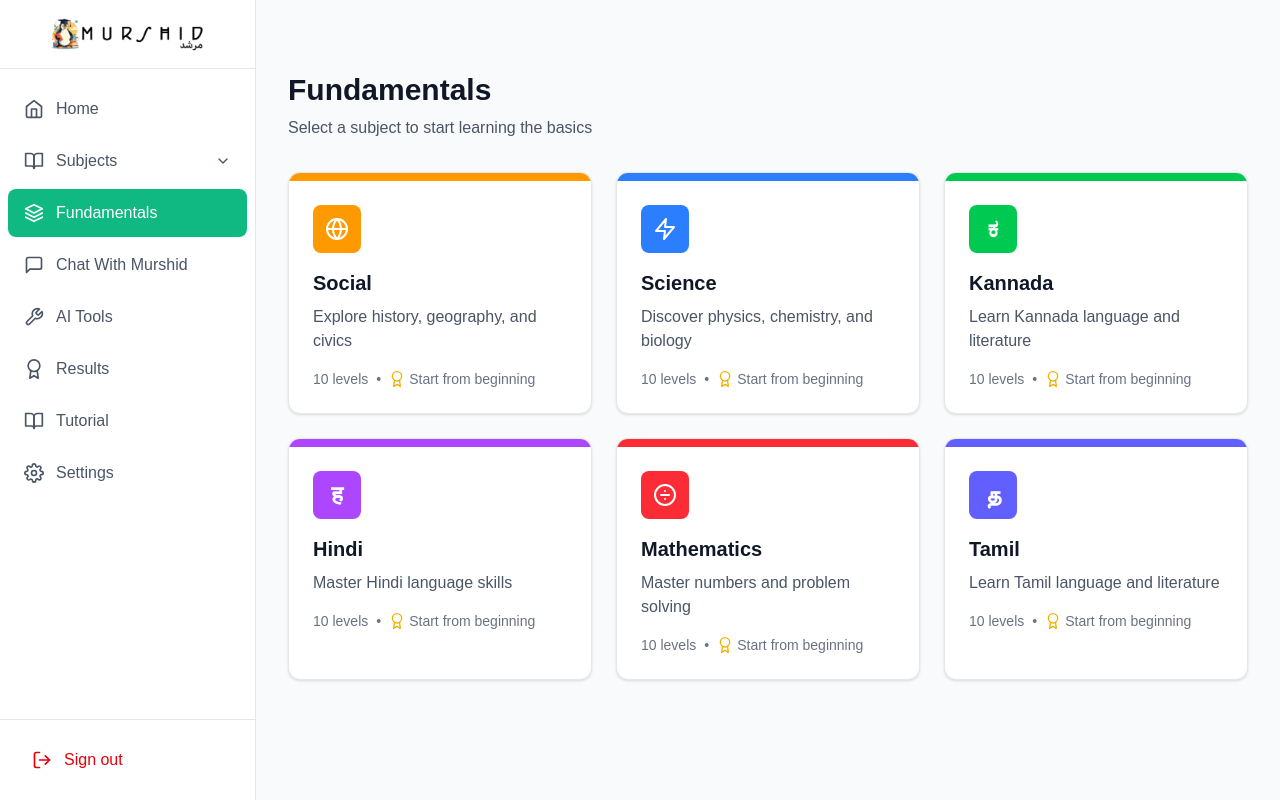
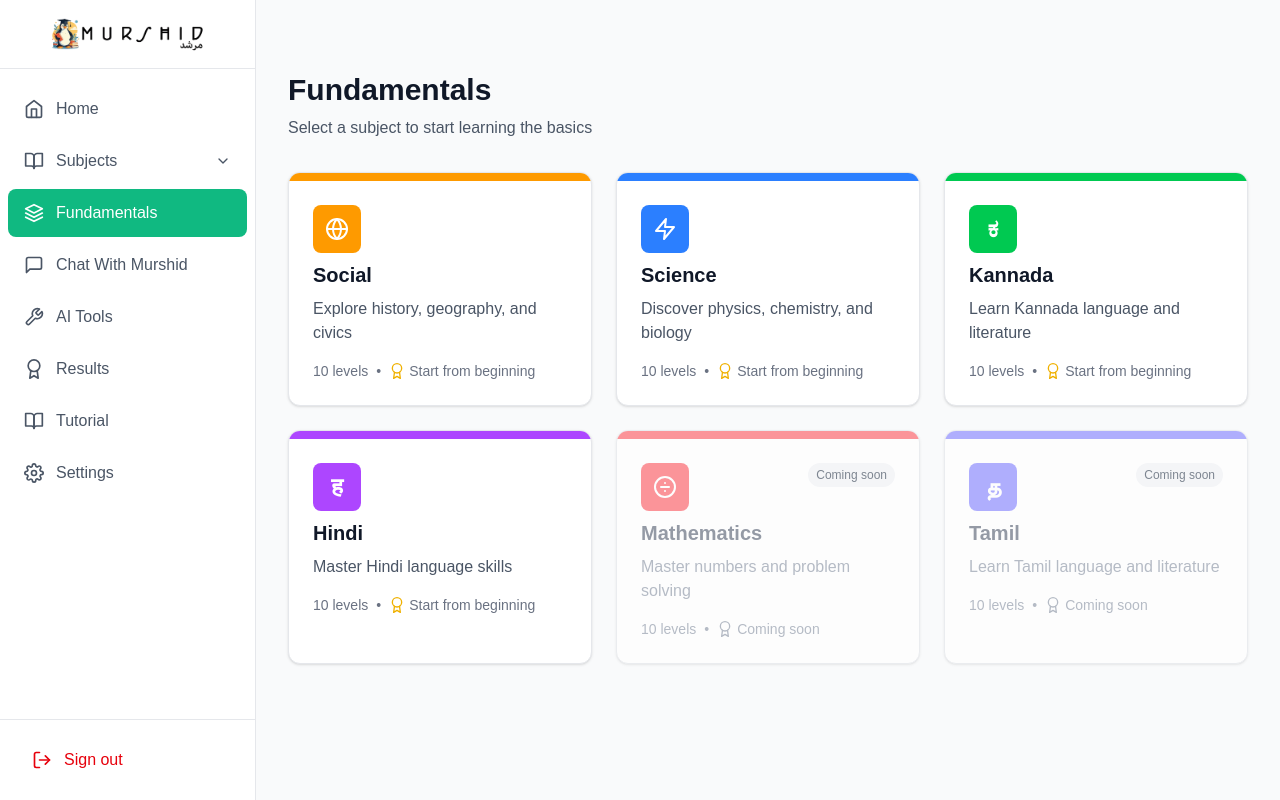
Before and after one commit to Muttonkaima/Murshid, a Next.js app: page /fundamentals in a window 1280 px wide. Built offline with nearby package versions, Linux system fonts and the light colour scheme.

Commit message:
Added locked feature to fundamental subjects

```diff
--- a/src/app/fundamentals/page.tsx
+++ b/src/app/fundamentals/page.tsx
@@ -21,7 +21,8 @@ const subjects = [
     icon: <FiGlobe className="text-2xl text-white" />,
     color: 'from-amber-500 to-yellow-400',
     bgColor: 'bg-amber-500',
-    borderColor: 'border-amber-400'
+    borderColor: 'border-amber-400',
+    isLocked: false
   },
   {
     id: 'science',
@@ -30,17 +31,18 @@ const subjects = [
     icon: <FiZap className="text-2xl text-white" />,
     color: 'from-blue-500 to-cyan-400',
     bgColor: 'bg-blue-500',
-    borderColor: 'border-blue-400'
+    borderColor: 'border-blue-400',
+    isLocked: false
   },
   {
     id: 'kannada',
     name: 'Kannada',
     description: 'Learn Kannada language and literature',
-    // icon: <FiType className="text-2xl text-white" />,
     icon: <p className="text-2xl text-white font-bold">ಕ</p>,
     color: 'from-green-500 to-emerald-400',
     bgColor: 'bg-green-500',
-    borderColor: 'border-green-400'
+    borderColor: 'border-green-400',
+    isLocked: false
   },
   {
     id: 'hindi',
@@ -49,7 +51,8 @@ const subjects = [
     icon: <p className="text-2xl text-white font-bold">ह</p>,
     color: 'from-purple-500 to-fuchsia-400',
     bgColor: 'bg-purple-500',
-    borderColor: 'border-purple-400'
+    borderColor: 'border-purple-400',
+    isLocked: false
   },
   {
     id: 'mathematics',
@@ -58,7 +61,9 @@ const subjects = [
     icon: <FiDivideCircle className="text-2xl text-white" />,
     color: 'from-red-500 to-pink-400',
     bgColor: 'bg-red-500',
-    borderColor: 'border-red-400'
+    borderColor: 'border-red-400',
+    isLocked: true,
+    lockedMessage: 'Coming soon!'
   },
   {
     id: 'tamil',
@@ -67,7 +72,9 @@ const subjects = [
     icon: <p className="text-2xl text-white font-bold">த</p>,
     color: 'from-indigo-500 to-violet-400',
     bgColor: 'bg-indigo-500',
-    borderColor: 'border-indigo-400'
+    borderColor: 'border-indigo-400',
+    isLocked: true,
+    lockedMessage: 'Coming soon!'
   }
 ];
 
@@ -221,22 +228,37 @@ export default function FundamentalsPage() {
               {subjects.map((subject) => (
                 <div
                   key={subject.id}
-                  onClick={() => handleSubjectClick(subject)}
-                  className={`group bg-white rounded-xl shadow-sm border border-gray-200 overflow-hidden cursor-pointer transition-all duration-300 hover:shadow-md hover:-translate-y-1`}
+                  onClick={() => !subject.isLocked && handleSubjectClick(subject)}
+                  className={`group relative bg-white rounded-xl shadow-sm border border-gray-200 overflow-hidden transition-all duration-300 ${
+                    subject.isLocked
+                      ? 'opacity-70 cursor-not-allowed'
+                      : 'cursor-pointer hover:shadow-md hover:-translate-y-1'
+                  }`}
                 >
-                  <div className={`h-2 ${subject.bgColor}`}></div>
-                  <div className="p-6">
-                    <div className={`w-12 h-12 rounded-lg ${subject.bgColor} bg-opacity-10 flex items-center justify-center mb-4 ${subject.bgColor.replace('bg-', 'text-')}`}>
-                      {subject.icon}
+                  <div className={`h-2 ${subject.bgColor} ${subject.isLocked ? 'opacity-70' : ''}`}></div>
+                  <div className="p-6 relative">
+                    <div className="flex justify-between items-start mb-2">
+                      <div className={`w-12 h-12 rounded-lg ${subject.bgColor} ${subject.isLocked ? 'opacity-70' : 'bg-opacity-10'} flex items-center justify-center ${subject.bgColor.replace('bg-', 'text-')}`}>
+                        {subject.icon}
+                      </div>
+                      {subject.isLocked && (
+                        <span className="text-xs bg-gray-100 text-gray-600 px-2 py-1 rounded-full">
+                          Coming soon
+                        </span>
+                      )}
                     </div>
-                    <h3 className="text-xl font-semibold text-gray-900 mb-2">{subject.name}</h3>
-                    <p className="text-gray-600 mb-4">{subject.description}</p>
-                    <div className="flex items-center text-sm text-gray-500">
+                    <h3 className={`text-xl font-semibold mb-2 ${subject.isLocked ? 'text-gray-500' : 'text-gray-900'}`}>
+                      {subject.name}
+                    </h3>
+                    <p className={`mb-4 ${subject.isLocked ? 'text-gray-400' : 'text-gray-600'}`}>
+                      {subject.description}
+                    </p>
+                    <div className={`flex items-center text-sm ${subject.isLocked ? 'text-gray-400' : 'text-gray-500'}`}>
                       <span>10 levels</span>
                       <span className="mx-2">•</span>
                       <span className="flex items-center">
-                        <FiAward className="w-4 h-4 mr-1 text-yellow-500" />
-                        Start from beginning
+                        <FiAward className={`w-4 h-4 mr-1 ${subject.isLocked ? 'text-gray-400' : 'text-yellow-500'}`} />
+                        {subject.isLocked ? 'Coming soon' : 'Start from beginning'}
                       </span>
                     </div>
                   </div>
```
